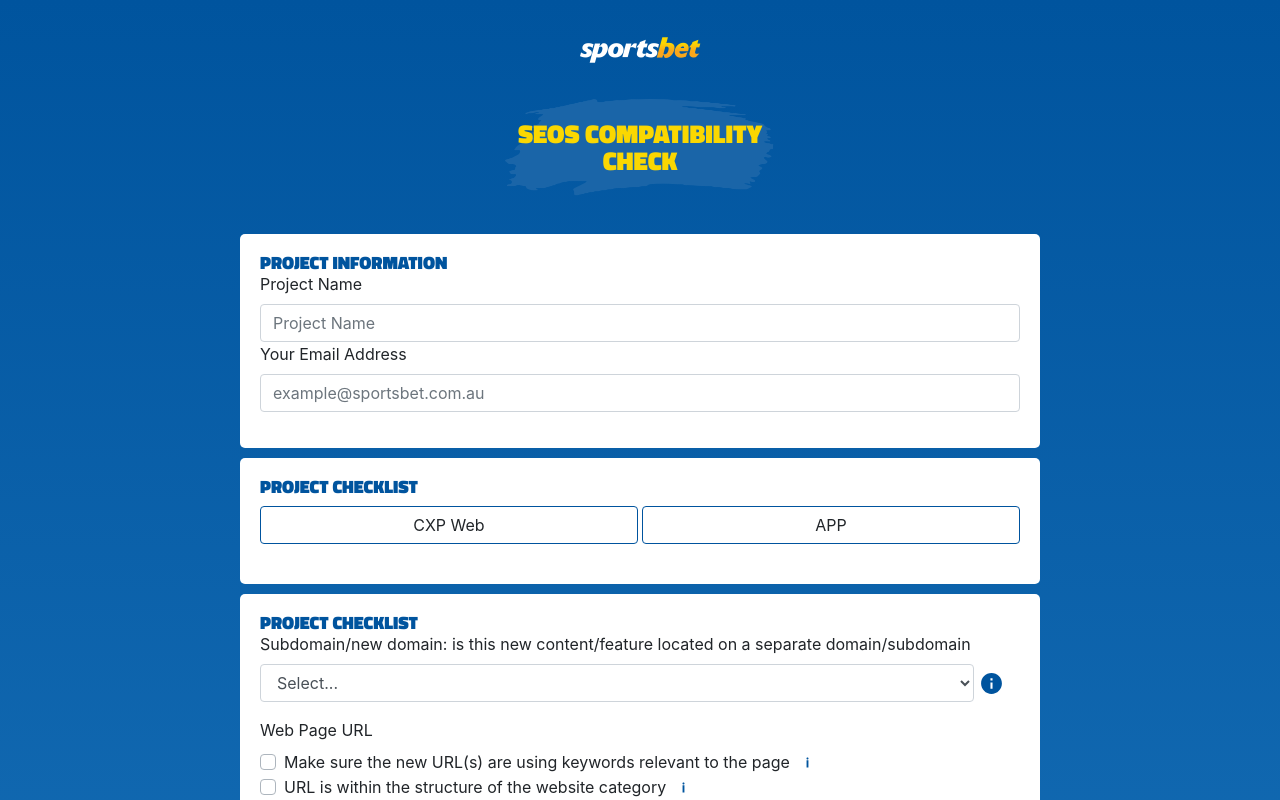
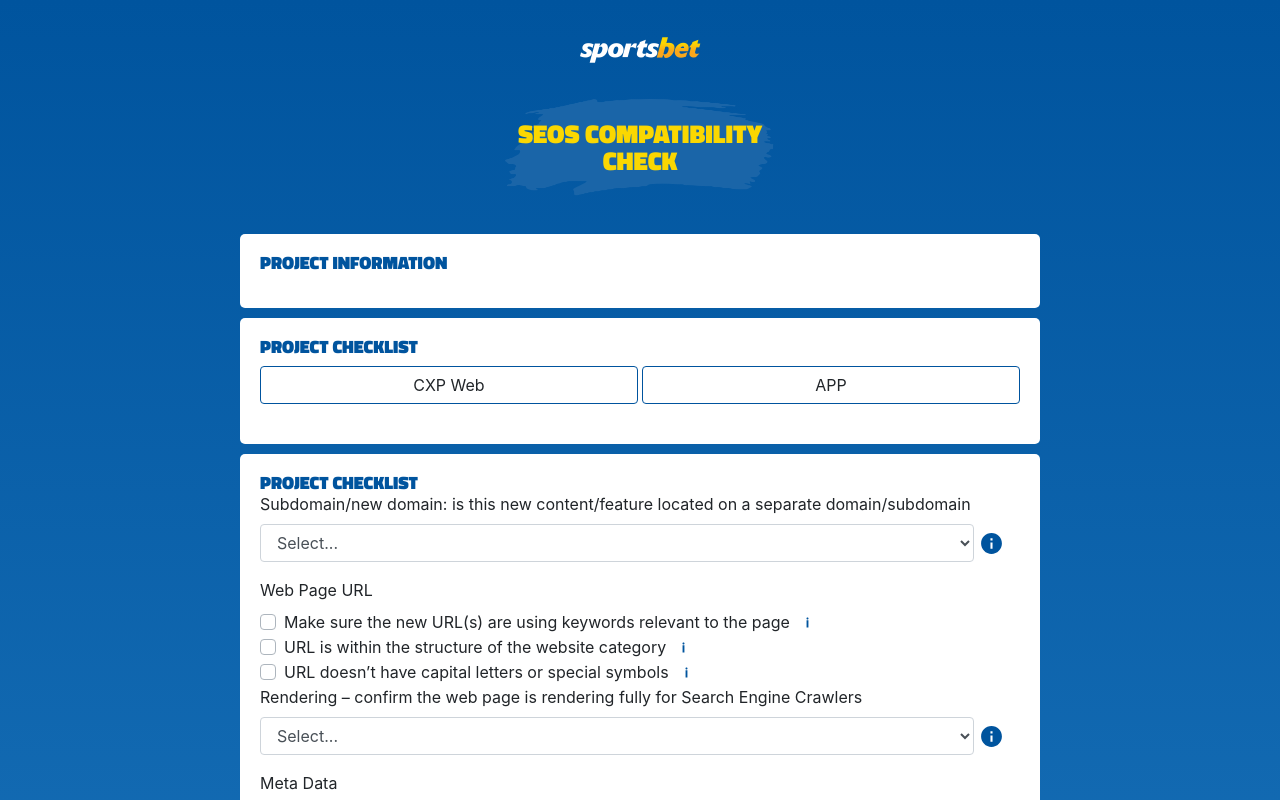
Before and after one commit to ventosae/ba-checklist, a React (Create React App) app in the folder ba-checklist/: page / in a window 1280 px wide. Shown: the top 800 px of the page. Built offline with nearby package versions, Linux system fonts and the light colour scheme.

Commit message:
changes to logic

```diff
--- a/ba-checklist/src/componenets/form.js
+++ b/ba-checklist/src/componenets/form.js
@@ -5,9 +5,21 @@
 
 class Form extends Component {
   render() {
+    const formElem = [
+      {
+        inputChange: this.handleInputChange,
+        projectName: {
+          inputLabel: "Project Name",
+          isInputValid: "true",
+          inputId: "projectName",
+          inputPlaceholder: "Project Name"
+        }
+      }
+    ];
+
     return (
       <>
-        <ProjectInfo />
+        <ProjectInfo type="1" value={formElem} />
         <AppSelector />
         <ChecklistForm />
       </>
--- a/ba-checklist/src/componenets/projectInfo.js
+++ b/ba-checklist/src/componenets/projectInfo.js
@@ -83,35 +83,18 @@
         inputLabel: "Project Name",
         isInputValid: this.state.projectNameValid,
         inputId: "projectName",
-        inputPlaceholder: "Project Name",
-        tooltip: [
-          {
-            tooltipComment: "Please provide info here",
-            class: "123"
-          }
-        ]
+        inputPlaceholder: "Project Name"
       },
       clientEmail: {
         inputLabel: "Your Email Address",
         isInputValid: this.state.emailValid,
         inputId: "email",
-        inputPlaceholder: "example@sportsbet.com.au",
-        tooltip: [
-          {
-            tooltipComment: "Some Examples Below",
-            class: "tooltip-header"
-          },
-          {
-            tooltipComment: "https://www.sportsbet.com.au/betting/rugby-league",
-            class: "tooltip-good"
-          },
-          {
-            tooltipComment: "https://www.sportsbet.com.au/betting/rugby-league",
-            class: "tooltip-bad"
-          }
-        ]
+        inputPlaceholder: "example@sportsbet.com.au"
       }
     };
+
+    const values = this.props.value;
+    const type = true;
 
     return (
       <section className="form-main__wrapper-m form-main__wrapper--form">
@@ -120,27 +103,27 @@
             {this.state.formTitle}
           </h2>
           <div className="form-group form-b__group">
-            <Inputfield
-              inputChange={inputValues.inputChange}
-              inputLabel={inputValues.projectName.inputLabel}
-              isInputValid={inputValues.projectName.isInputValid}
-              inputId={inputValues.projectName.inputId}
-              inputPlaceholder={inputValues.projectName.inputPlaceholder}
-              //classes cold be tooltip-good / tooltip-bad / tooltip-comment / tooltip-header
-              //   tooltipmessage={inputValues.projectName.tooltip}
-              errorMessage={this.state.formErrors.projectName}
-            />
-
-            <Inputfield
-              inputChange={inputValues.inputChange}
-              inputLabel={inputValues.clientEmail.inputLabel}
-              isInputValid={inputValues.clientEmail.isInputValid}
-              inputId={inputValues.clientEmail.inputId}
-              inputPlaceholder={inputValues.clientEmail.inputPlaceholder}
-              //classes cold be tooltip-good / tooltip-bad / tooltip-comment / tooltip-header
-              //   tooltipmessage={inputValues.clientEmail.tooltip}
-              errorMessage={this.state.formErrors.email}
-            />
+            {values.map(value => {
+              if (type) {
+                <Inputfield
+                  inputChange={this.handleInputChange}
+                  inputLabel="1"
+                  isInputValid={value.projectName.isInputValid}
+                  inputId={value.projectName.inputId}
+                  inputPlaceholder={value.projectName.inputPlaceholder}
+                  errorMessage={this.state.formErrors.projectName}
+                />;
+              } else {
+                <Inputfield
+                  inputChange={this.handleInputChange}
+                  inputLabel="2"
+                  isInputValid={value.projectName.isInputValid}
+                  inputId={value.projectName.inputId}
+                  inputPlaceholder={value.projectName.inputPlaceholder}
+                  errorMessage={this.state.formErrors.projectName}
+                />;
+              }
+            })}
           </div>
         </div>
       </section>
```
